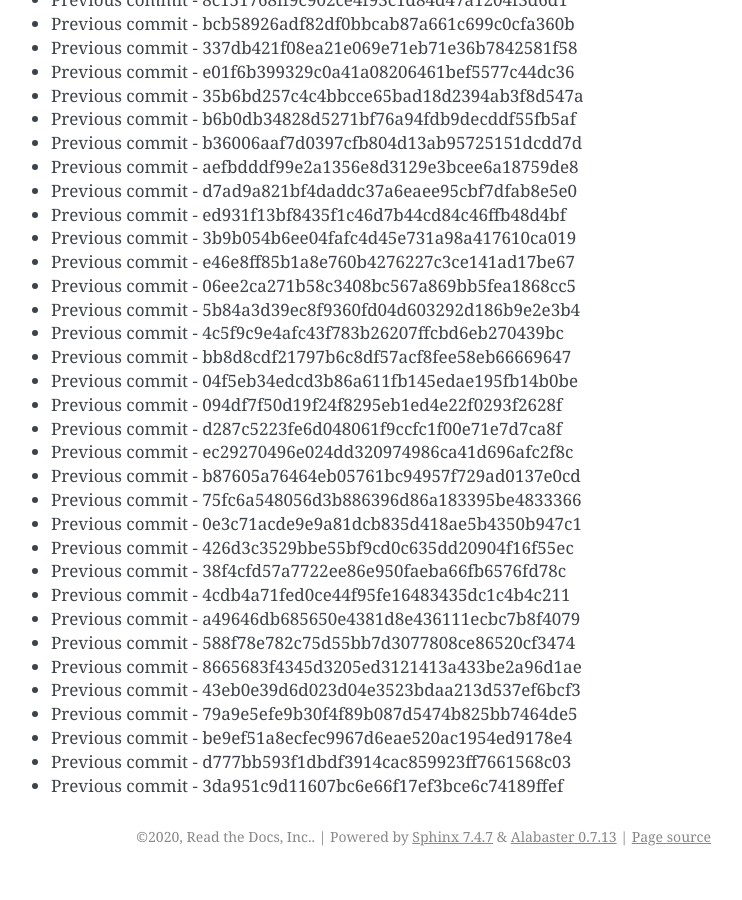
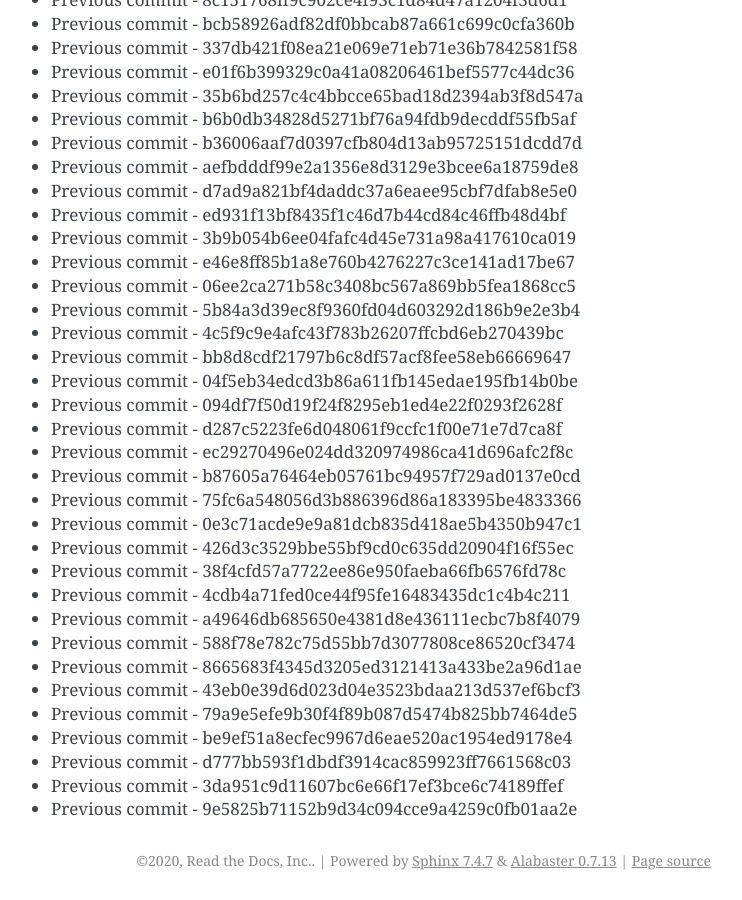
Before and after one commit to readthedocs/rtd-git-stresstest, a Sphinx documentation site: the page built from docs/updates.rst, in a window 1280 px wide and 900 px high, scrolled down 32662 px. Shown: the whole window, without its empty margins (399-1141 px from the left). Built offline with Sphinx 7.4.7, drawn with Linux system fonts in a browser that asks for light colours; before the commit the page ends 33538 px from its top, so only the background shows below that.

Commit message:
Generating commit from previous: 9e5825b71152b9d34c094cce9a4259c0fb01aa2e

```diff
--- a/docs/updates.rst
+++ b/docs/updates.rst
@@ -1404,3 +1404,4 @@ It can be tested for any performance characteristics.
 * Previous commit - be9ef51a8ecfec9967d6eae520ac1954ed9178e4
 * Previous commit - d777bb593f1dbdf3914cac859923ff7661568c03
 * Previous commit - 3da951c9d11607bc6e66f17ef3bce6c74189ffef
+* Previous commit - 9e5825b71152b9d34c094cce9a4259c0fb01aa2e
```
